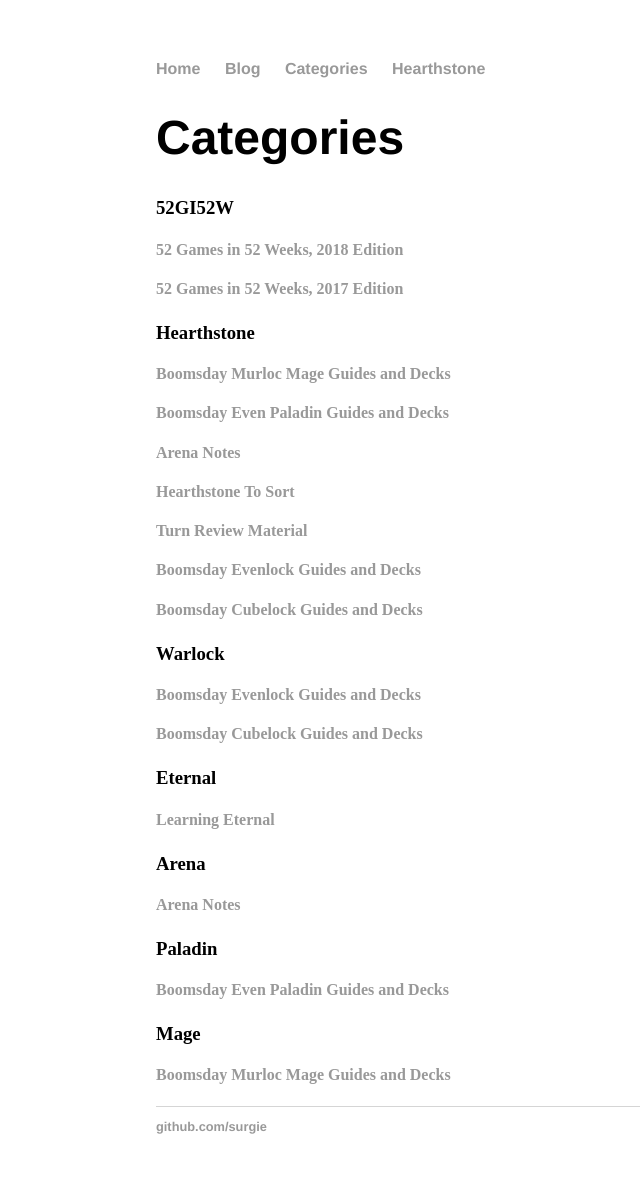
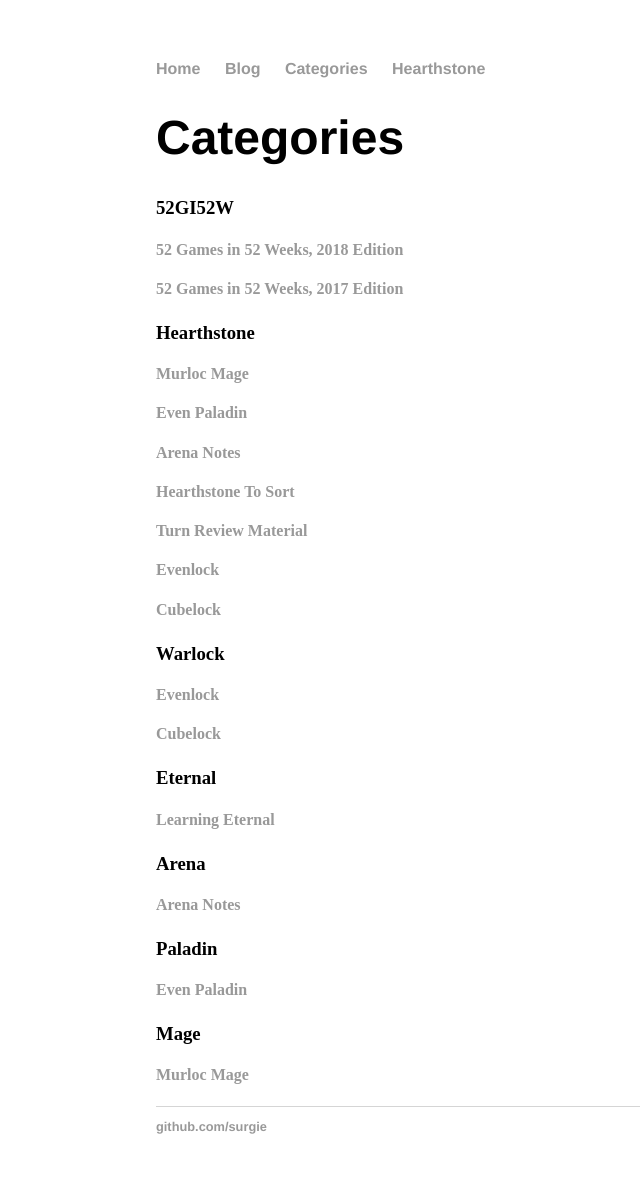
Before and after one commit to surgie/surgie.github.io, a Jekyll site: the page built from categories.html, in a window 1280 px wide. Shown: the whole page, without its empty margins (36-676 px from the left). Built offline with Jekyll 4.4.1, drawn with Linux system fonts in a browser that asks for light colours.

Commit message:
Shorten names for HS decks

```diff
--- a/_posts/2018-10-12-cubelock.md
+++ b/_posts/2018-10-12-cubelock.md
@@ -1,5 +1,5 @@
 ---
-title: "Boomsday Cubelock Guides and Decks"
+title: "Cubelock"
 date: 2018-10-12
 categories: [Hearthstone, Warlock]
 ---
--- a/_posts/2018-10-12-evenlock.md
+++ b/_posts/2018-10-12-evenlock.md
@@ -1,5 +1,5 @@
 ---
-title: "Boomsday Evenlock Guides and Decks"
+title: "Evenlock"
 date: 2018-10-12
 categories: [Hearthstone, Warlock]
 ---
--- a/_posts/2018-10-21-evenpally.md
+++ b/_posts/2018-10-21-evenpally.md
@@ -1,5 +1,5 @@
 ---
-title: "Boomsday Even Paladin Guides and Decks"
+title: "Even Paladin"
 date: 2018-10-21
 categories: [Hearthstone, Paladin]
 ---
--- a/_posts/2018-10-22-murlocmage.md
+++ b/_posts/2018-10-22-murlocmage.md
@@ -1,5 +1,5 @@
 ---
-title: "Boomsday Murloc Mage Guides and Decks"
+title: "Murloc Mage"
 date: 2018-10-22
 categories: [Hearthstone, Mage]
 ---
```
